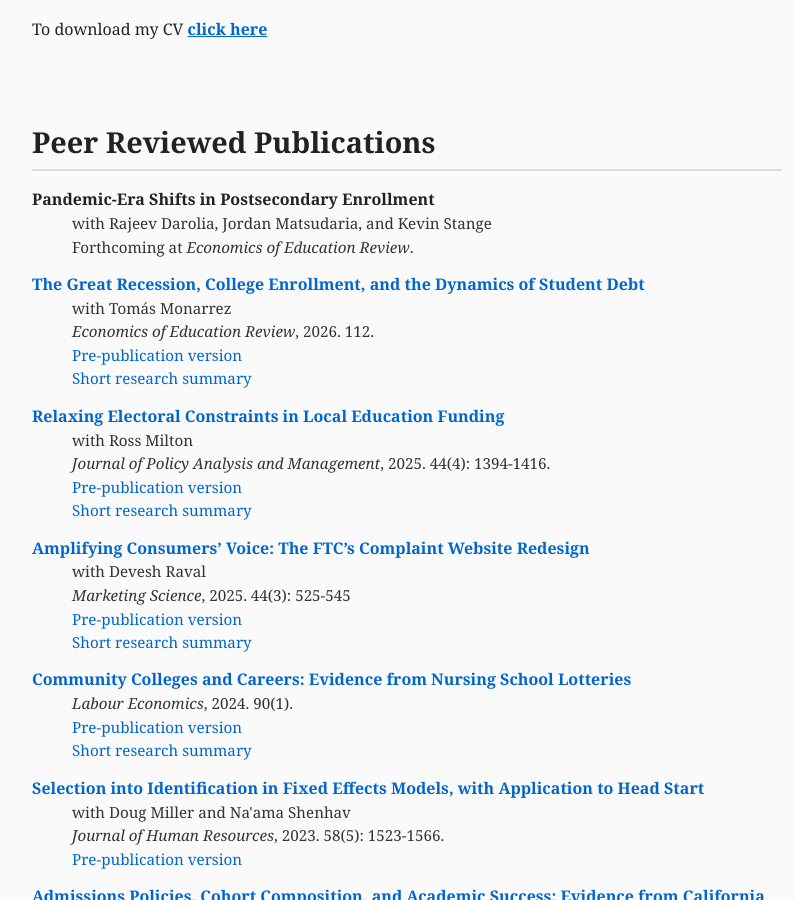
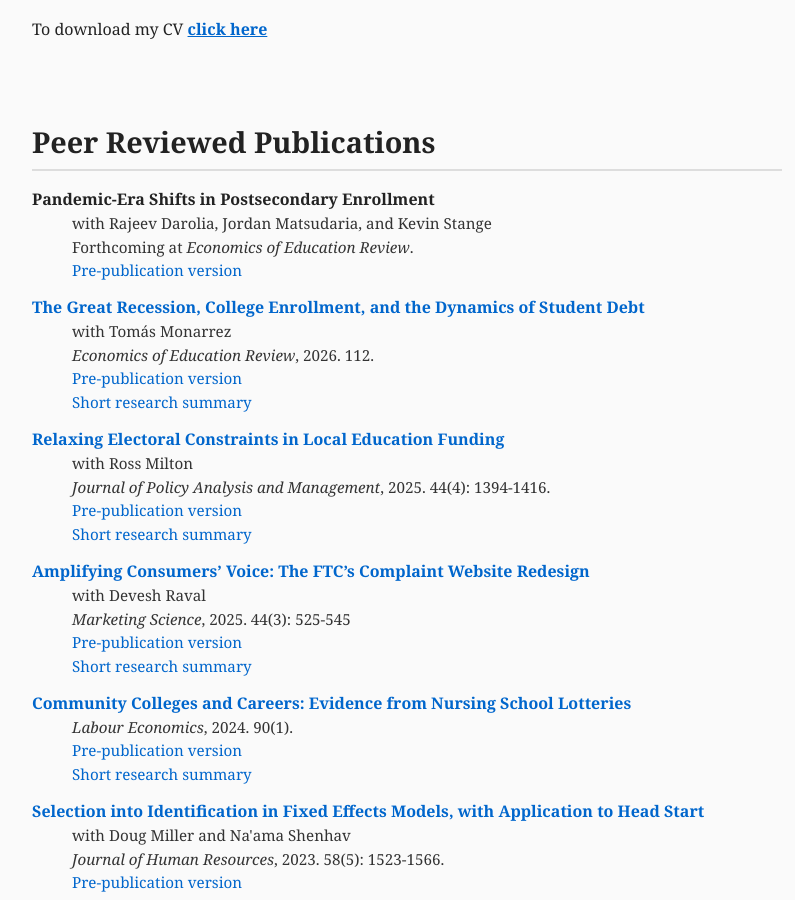
Before and after one commit to mzgrosz/mzgrosz.github.io, a Jekyll site: the page built from index.html, in a window 1280 px wide and 900 px high, scrolled down 536 px. Shown: the whole window, without its empty margins (233-1028 px from the left). Built offline with Jekyll 4.4.1, drawn with Linux system fonts in a browser that asks for light colours.

Commit message:
Update index.html

```diff
--- a/index.html
+++ b/index.html
@@ -37,6 +37,8 @@ title: Michel Grosz
 	<b>Pandemic-Era Shifts in Postsecondary Enrollment </b> <br>
 	 <span class="indented-line">with Rajeev Darolia, Jordan Matsudaria, and Kevin Stange</span>
 	 <span class="indented-line">Forthcoming at <em>Economics of Education Review</em>.</span>
+	 <span class="indented-line"><a href="https://mzgrosz.github.io/research/Pandemic_Enrollment_Trends_OCE2024-005-1.pdf"> Pre-publication version</a></span>
+
 	 </p>
 
 
```
